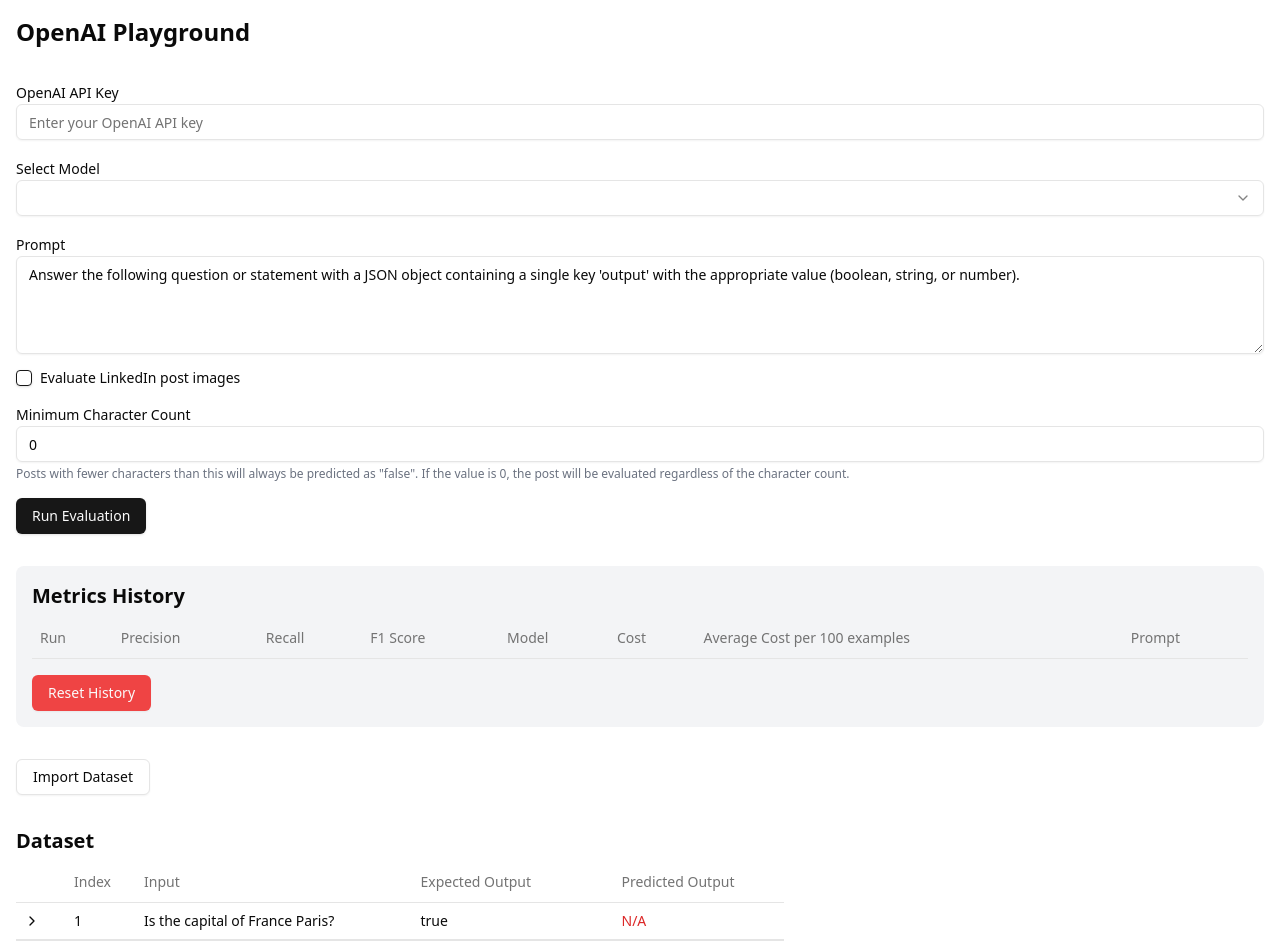
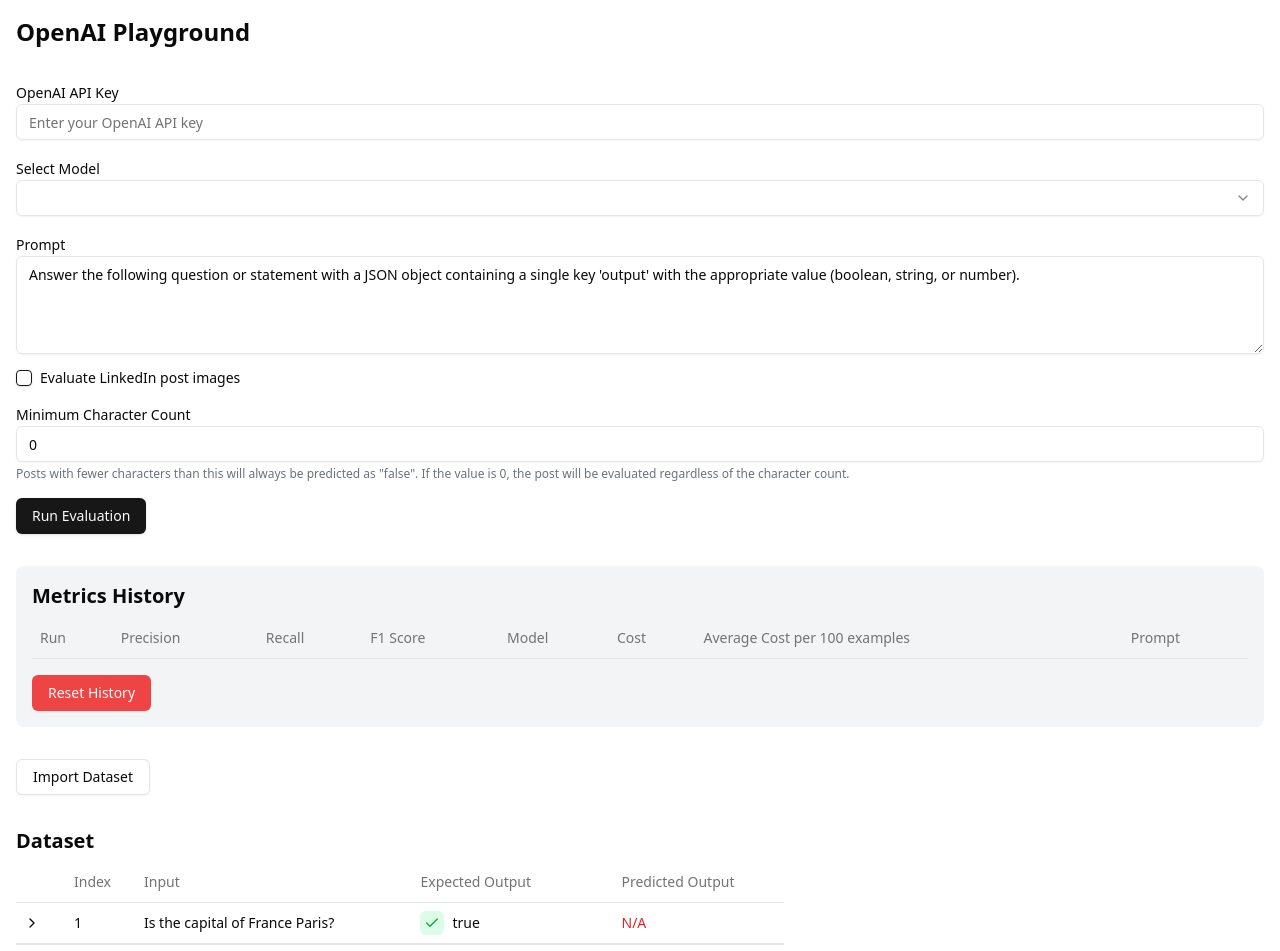
Before and after one commit to Ashad-h/evaluation-playground, a Next.js app: page / in a window 1280 px wide. Shown: the top 951 px of the page. Built offline with nearby package versions, Linux system fonts and the light colour scheme.

Commit message:
update dataset boolean expecet

```diff
--- a/app/page.tsx
+++ b/app/page.tsx
@@ -89,6 +89,11 @@
         expandedRows={expandedRows}
         onToggleRow={toggleRowExpansion}
         evaluateImages={formState.evaluateImages}
+        onUpdateDatasetItem={(index, updatedItem) => {
+          const newDataset = [...dataset];
+          newDataset[index] = updatedItem;
+          setDataset(newDataset);
+        }}
       />
     </div>
   );
--- a/components/DatasetTable.tsx
+++ b/components/DatasetTable.tsx
@@ -7,7 +7,7 @@
     TableHeader,
     TableRow,
 } from "@/components/ui/table";
-import { ChevronDown, ChevronRight } from "lucide-react";
+import { ChevronDown, ChevronRight, Check, X } from "lucide-react";
 import { DatasetItem } from "@/types";
 import { LinkedInPost } from "@/components/LinkedInPost";
 
@@ -16,6 +16,7 @@
     expandedRows: Record<number, boolean>;
     onToggleRow: (index: number) => void;
     evaluateImages: boolean;
+    onUpdateDatasetItem?: (index: number, updatedItem: DatasetItem) => void;
 }
 
 export function DatasetTable({
@@ -23,6 +24,7 @@
     expandedRows,
     onToggleRow,
     evaluateImages = false,
+    onUpdateDatasetItem,
 }: DatasetTableProps) {
     // Force render of all LinkedIn posts when evaluateImages is true
     useEffect(() => {
@@ -30,6 +32,36 @@
             console.log("Preparing LinkedIn posts for image capture");
         }
     }, [evaluateImages, dataset]);
+
+    // Handle toggling boolean expected output
+    const handleToggleExpectedOutput = (index: number, currentValue: boolean) => {
+        if (onUpdateDatasetItem) {
+            const updatedItem = { ...dataset[index], expectedOutput: !currentValue };
+            onUpdateDatasetItem(index, updatedItem);
+        }
+    };
+
+    // Render boolean value as a clickable element
+    const renderBooleanValue = (value: boolean, index: number, isExpectedOutput: boolean, inParagraph: boolean = false) => {
+        if (isExpectedOutput && onUpdateDatasetItem) {
+            const Element = inParagraph ? 'span' : 'div';
+            return (
+                <Element
+                    className="flex items-center cursor-pointer"
+                    onClick={(e) => {
+                        e.stopPropagation();
+                        handleToggleExpectedOutput(index, value);
+                    }}
+                >
+                    <span className={`inline-flex w-6 h-6 rounded-md items-center justify-center mr-2 ${value ? 'bg-green-100 text-green-600' : 'bg-red-100 text-red-600'}`}>
+                        {value ? <Check className="h-4 w-4" /> : <X className="h-4 w-4" />}
+                    </span>
+                    {String(value)}
+                </Element>
+            );
+        }
+        return String(value);
+    };
     return (
         <div>
             <h2 className="text-xl font-semibold mb-2">Dataset</h2>
@@ -68,7 +100,9 @@
                                         : item.input}
                                 </TableCell>
                                 <TableCell>
-                                    {String(item.expectedOutput)}
+                                    {typeof item.expectedOutput === 'boolean'
+                                        ? renderBooleanValue(item.expectedOutput, index, true)
+                                        : String(item.expectedOutput)}
                                 </TableCell>
                                 <TableCell
                                     className={
@@ -115,7 +149,11 @@
                                             <h3 className="font-semibold mb-2">
                                                 Expected Output:
                                             </h3>
-                                            <p>{String(item.expectedOutput)}</p>
+                                            <p>
+                                                {typeof item.expectedOutput === 'boolean'
+                                                    ? renderBooleanValue(item.expectedOutput, index, true, true)
+                                                    : String(item.expectedOutput)}
+                                            </p>
                                         </div>
                                         <div>
                                             <h3 className="font-semibold mb-2">
```
